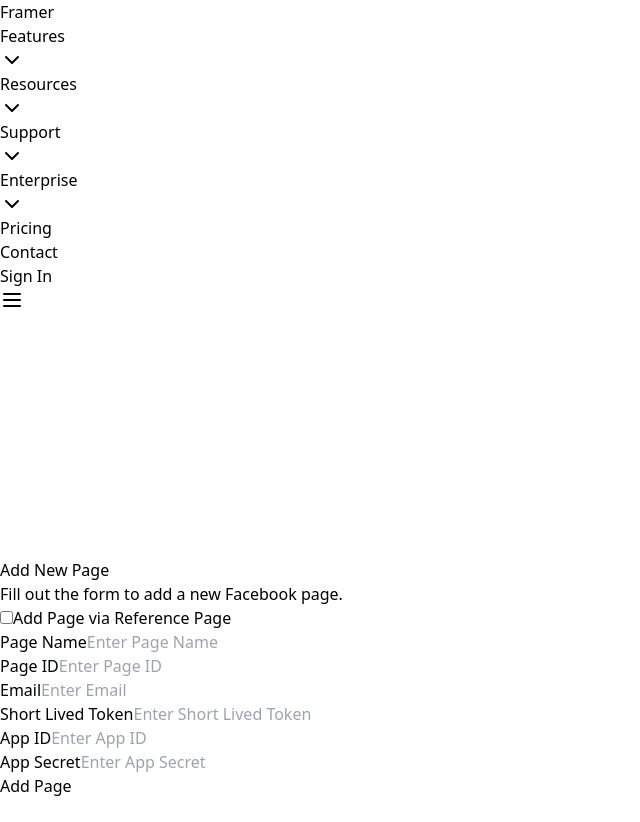
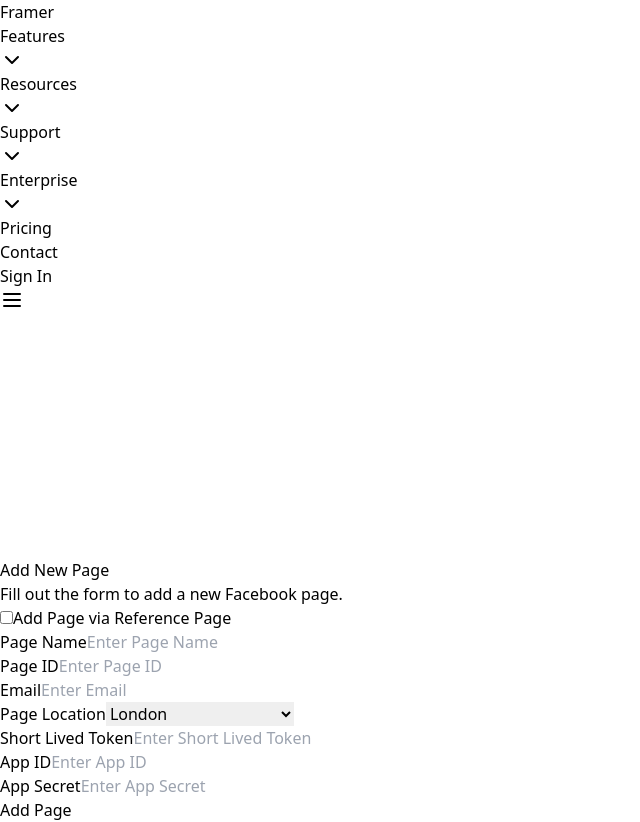
Before and after one commit to tanvirgithub21/Auto-Post-Vite, a React (Vite) app: page /add-page in a window 1280 px wide. Shown: the whole page, without its empty margins (0-640 px from the left). Before the commit the page ends 800 px from the top, so only its background shows below. Built offline with nearby package versions, Linux system fonts and the light colour scheme.

Commit message:
added add page component location field

```diff
--- a/src/pages/addPage/AddPage.jsx
+++ b/src/pages/addPage/AddPage.jsx
@@ -11,6 +11,7 @@ const AddPage = () => {
     appSecret: "",
     email: "",
     referencePage: "",
+    pageLocation: { name: "London", id: 1556366336636 }, // Default to London
   });
 
   const referencePages = [
@@ -20,9 +21,23 @@ const AddPage = () => {
     "Reference Page 4",
   ];
 
+  const pageLocations = [
+    { name: "London", id: 1556366336636 },
+    { name: "Dhaka", id: 155636526336636 },
+    { name: "Canada", id: 155636624336636 },
+  ];
+
   const handleInputChange = (e) => {
     const { name, value } = e.target;
-    setFormData({ ...formData, [name]: value });
+    if (name === "pageLocation") {
+      // Find the location object from the locations list based on selected id
+      const selectedLocation = pageLocations.find(
+        (location) => location?.id === parseInt(value)
+      );
+      setFormData({ ...formData, pageLocation: selectedLocation });
+    } else {
+      setFormData({ ...formData, [name]: value });
+    }
   };
 
   const handleSubmit = (e) => {
@@ -108,6 +123,25 @@ const AddPage = () => {
               />
             </div>
 
+            <div className="">
+              <label className="bloc text-sm font-medium mb-2 text-gray-700 dark:text-gray-200">
+                Page Location
+              </label>
+              <select
+                name="pageLocation"
+                value={formData?.pageLocation?.id}
+                onChange={handleInputChange}
+                className="w-full p-3 outline-none rounded-lg border dark:border-gray-700 bg-gray-50 dark:bg-gray-900 text-black dark:text-white transition duration-300 focus:ring-2 focus:ring-green-500"
+              >
+                <option value="">Select a Page Location</option>
+                {pageLocations.map((location, index) => (
+                  <option key={index} value={location.id}>
+                    {location.name}
+                  </option>
+                ))}
+              </select>
+            </div>
+
             {/* Conditional Fields */}
             {isReferencePage ? (
               <div className="">
```
